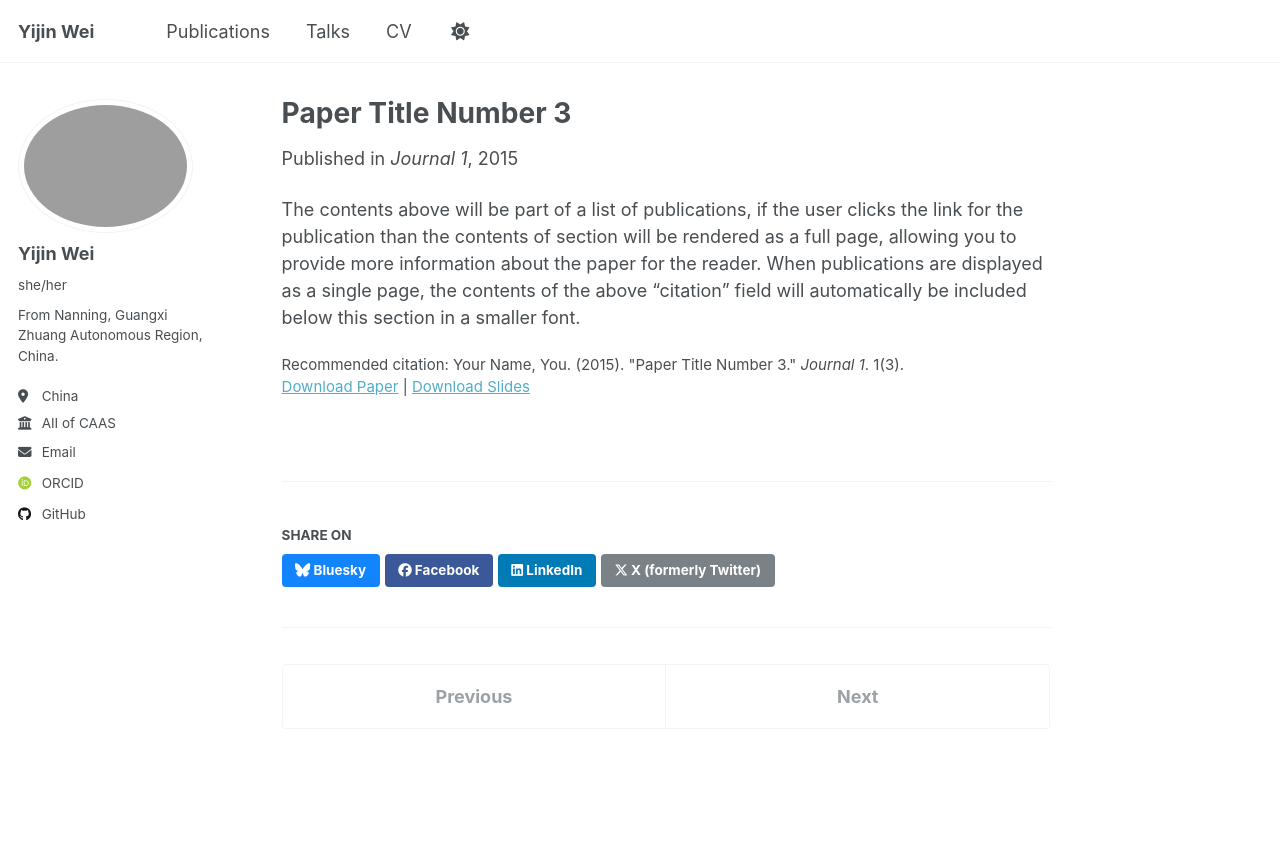
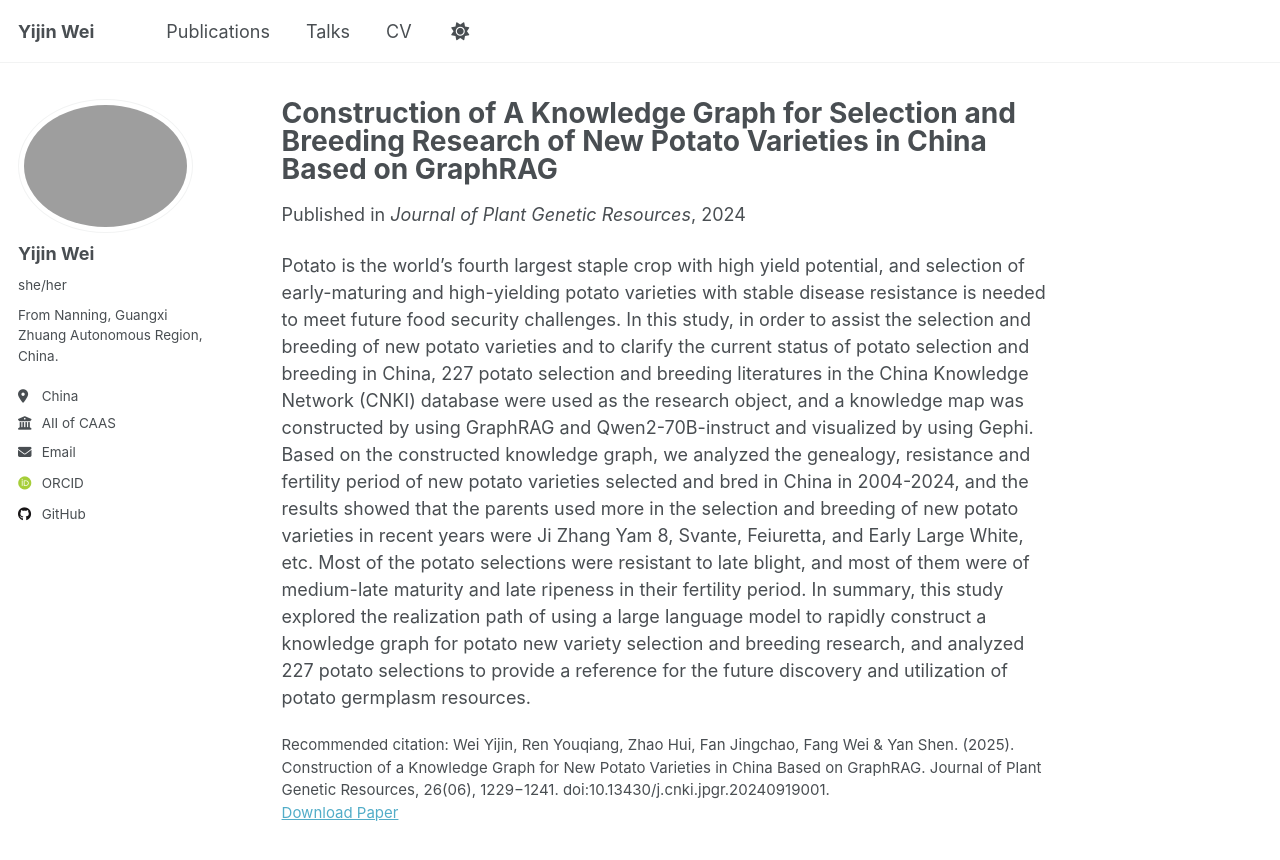
Before and after one commit to mangx/mangx.github.io, a Jekyll site: the page built from _publications/2015-10-01-paper-title-number-3.md, in a window 1280 px wide and 900 px high. Shown: the top 860 px of the window. Built offline with Jekyll 4.4.1, drawn with Linux system fonts in a browser that asks for light colours; some web fonts are replaced.

Commit message:
Update 2015-10-01-paper-title-number-3.md

```diff
--- a/_publications/2015-10-01-paper-title-number-3.md
+++ b/_publications/2015-10-01-paper-title-number-3.md
@@ -1,14 +1,14 @@
 ---
-title: "Paper Title Number 3"
+title: "Construction of A Knowledge Graph for Selection and Breeding Research of New Potato Varieties in China Based on GraphRAG"
 collection: publications
 category: manuscripts
 permalink: /publication/2015-10-01-paper-title-number-3
-excerpt: 'This paper is about the number 3. The number 4 is left for future work.'
-date: 2015-10-01
-venue: 'Journal 1'
-slidesurl: 'http://academicpages.github.io/files/slides3.pdf'
-paperurl: 'http://academicpages.github.io/files/paper3.pdf'
-citation: 'Your Name, You. (2015). &quot;Paper Title Number 3.&quot; <i>Journal 1</i>. 1(3).'
+excerpt: 'The paper was funded by the following grants: Science and Technology Innovation Engineering Special Project of Chinese Academy of Agricultural Sciences (CAAS - ASTIP - 2024 - AII)'
+date: 2024-11-13
+venue: 'Journal of Plant Genetic Resources'
+paperurl: 'https://kns.cnki.net/kcms2/article/abstract?v=gHWJqxSIlt1lUQsCSZX53Pme5bRLWxi-lV5aI0Ukr_oxp5RfgrTJLYs73ptEB3BvWz4AE4_kcrmecuT7_XVRV0onFkJHJyZRqYy_kX6zKvETlceCyC-gI4FKDNWqYfI-cNI18_szM2jRbaRKJlH76OPrK1Y1_eqU_aJmq0jfYqI4g6Qr-xWOtA==&uniplatform=NZKPT&language=CHS'
+DOI: '10.13430/j.cnki.jpgr.20240919001'
+citation: 'Wei Yijin, Ren Youqiang, Zhao Hui, Fan Jingchao, Fang Wei & Yan Shen. (2025). Construction of a Knowledge Graph for New Potato Varieties in China Based on GraphRAG. Journal of Plant Genetic Resources, 26(06), 1229−1241. doi:10.13430/j.cnki.jpgr.20240919001.'
 ---
 
-The contents above will be part of a list of publications, if the user clicks the link for the publication than the contents of section will be rendered as a full page, allowing you to provide more information about the paper for the reader. When publications are displayed as a single page, the contents of the above "citation" field will automatically be included below this section in a smaller font.
+Potato is the world's fourth largest staple crop with high yield potential, and selection of early-maturing and high-yielding potato varieties with stable disease resistance is needed to meet future food security challenges. In this study, in order to assist the selection and breeding of new potato varieties and to clarify the current status of potato selection and breeding in China, 227 potato selection and breeding literatures in the China Knowledge Network (CNKI) database were used as the research object, and a knowledge map was constructed by using GraphRAG and Qwen2-70B-instruct and visualized by using Gephi. Based on the constructed knowledge graph, we analyzed the genealogy, resistance and fertility period of new potato varieties selected and bred in China in 2004-2024, and the results showed that the parents used more in the selection and breeding of new potato varieties in recent years were Ji Zhang Yam 8, Svante, Feiuretta, and Early Large White, etc. Most of the potato selections were resistant to late blight, and most of them were of medium-late maturity and late ripeness in their fertility period. In summary, this study explored the realization path of using a large language model to rapidly construct a knowledge graph for potato new variety selection and breeding research, and analyzed 227 potato selections to provide a reference for the future discovery and utilization of potato germplasm resources.
```
